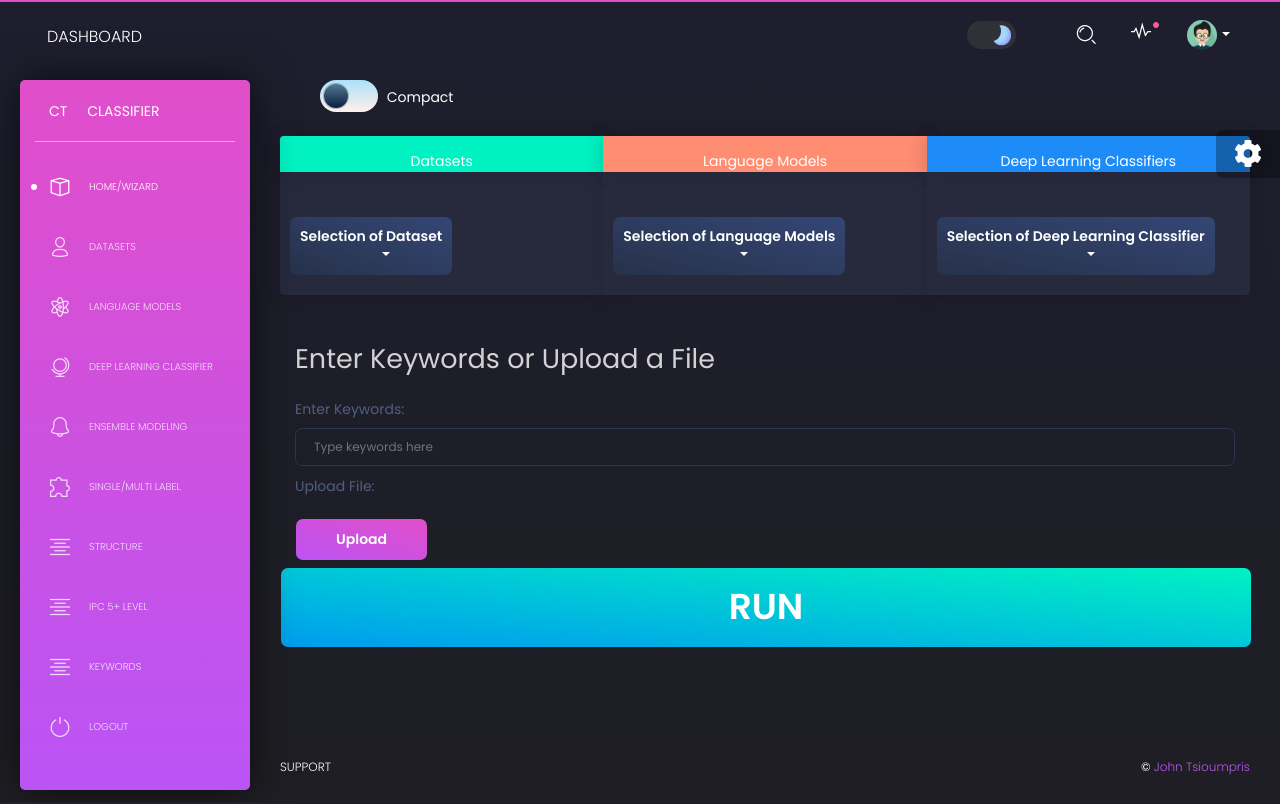
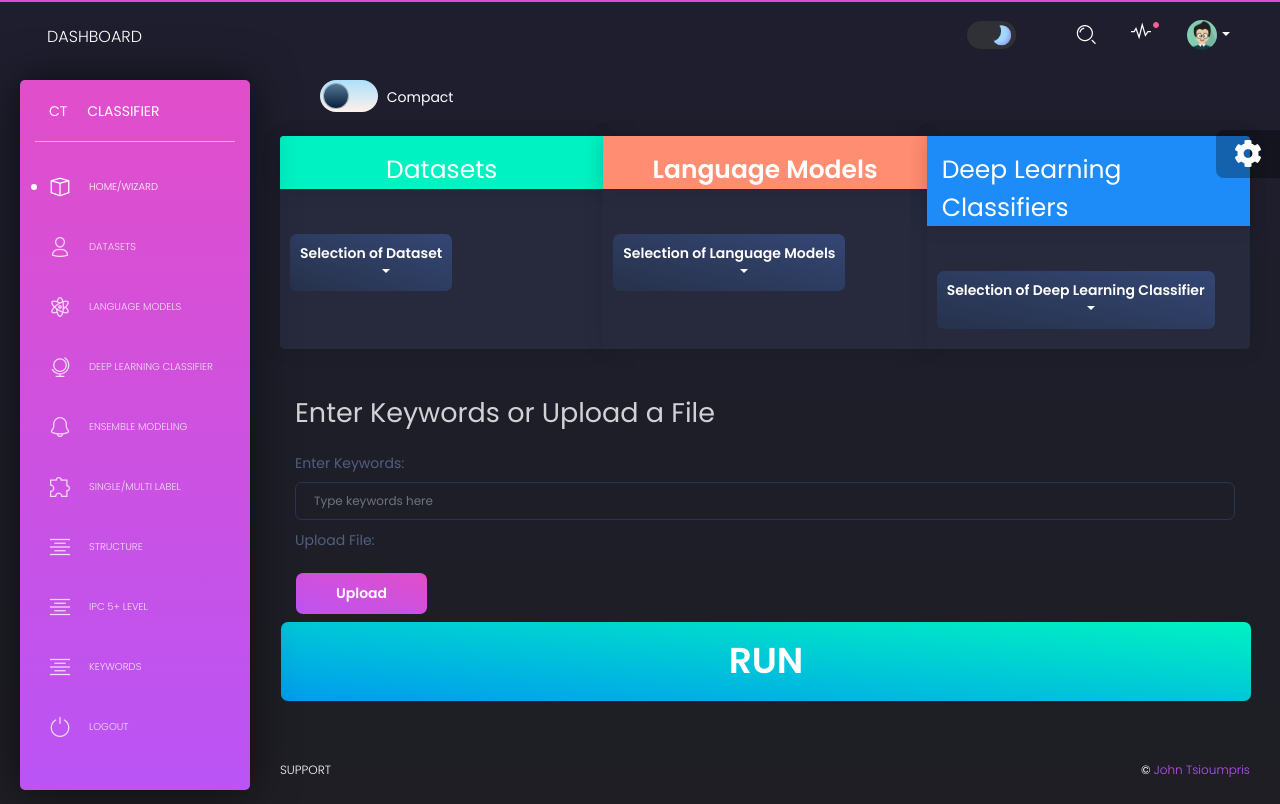
Before and after one commit to tsgiannis/master_thesis, a Flask app: page /index in a window 1280 px wide. Run offline with Flask 3, Linux system fonts and the light colour scheme; the visitor is signed in with stand-in values (Sample User, id 1); parts of the project's set-up code (start-up, migrations or seed data) failed here and were passed over; some libraries are stand-ins or nearby versions.

Commit message:
Some Css and is perfect

```diff
--- a/apps/templates/home/index.html
+++ b/apps/templates/home/index.html
@@ -62,6 +62,9 @@
   margin-left: 5px;
   position: relative;
   top: 2px;
+}
+ .card-header{
+    font-size: 25px !important;
 }
 </style>
 
@@ -310,7 +313,7 @@
     </div>
 
   <div class="card">
-      <div class="card-header card text-white bg-warning d-flex align-items-center">Language Models</div>
+      <div class="card-header card text-white bg-warning d-flex align-items-center font-weight-bold">Language Models</div>
     <div class="card-body">
 
 
```
